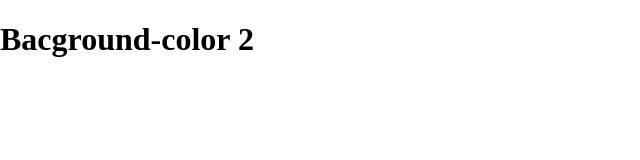
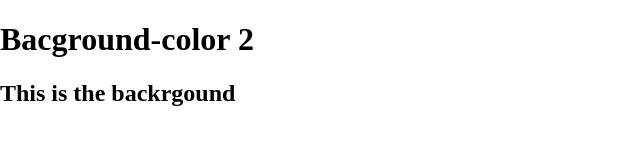
Before and after one commit to Karim-Daouas/background-generator, a plain HTML site: page index.html in a window 1280 px wide. Shown: the whole page, without its empty margins (0-640 px from the left). Drawn offline with Linux system fonts and the light colour scheme.

Commit message:
Ajout deuxieme Titre

```diff
--- a/index.html
+++ b/index.html
@@ -11,6 +11,7 @@
 </head>
 <body>
     <h1>Bacground-color 2</h1>
+    <h2>This is the backrgound</h2>
     <!-- Script-->
     <script src="script.js"></script>
 </body>
```
